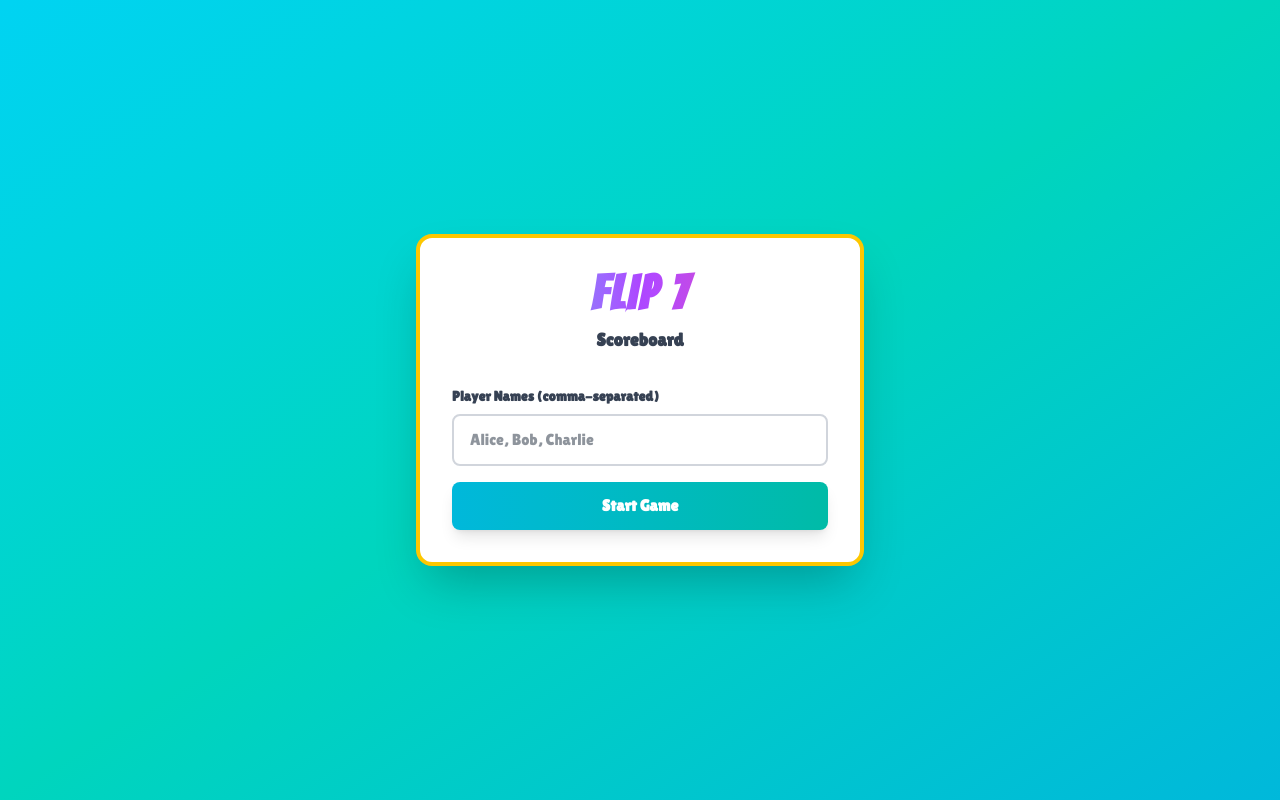
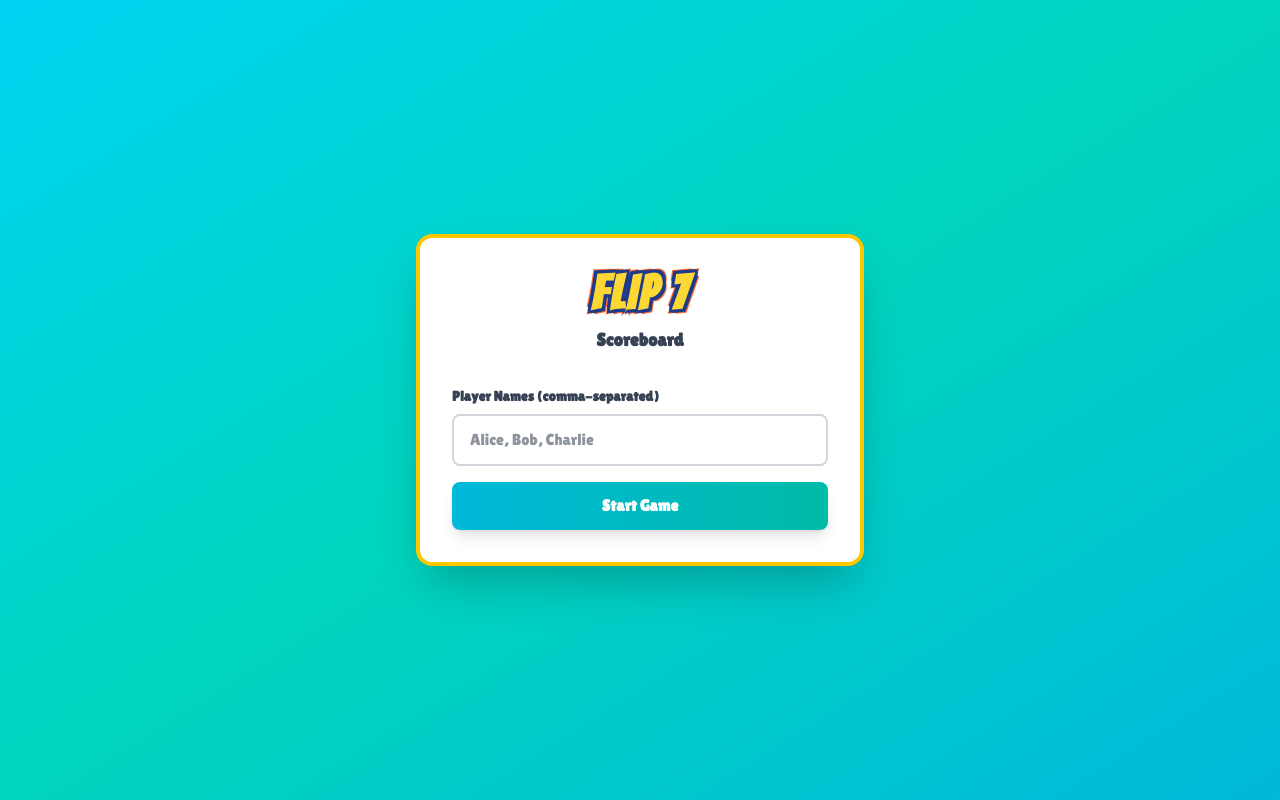
Before and after one commit to kev-inc/flip-7-scoreboard, a Next.js app: page / in a window 1280 px wide. Built offline with nearby package versions, Linux system fonts and the light colour scheme.

Commit message:
Update FLIP 7 logo styling to match original art
Co-authored-by: kev-inc <30917136+kev-inc@users.noreply.github.com>

```diff
--- a/app/globals.css
+++ b/app/globals.css
@@ -36,4 +36,18 @@ body {
 .flip7-title {
   font-family: 'Bangers', cursive;
   letter-spacing: 0.05em;
+  color: #FDD835;
+  text-shadow:
+    -3px -3px 0 #1E3A8A,
+    3px -3px 0 #1E3A8A,
+    -3px 3px 0 #1E3A8A,
+    3px 3px 0 #1E3A8A,
+    -3px 0 0 #1E3A8A,
+    3px 0 0 #1E3A8A,
+    0 -3px 0 #1E3A8A,
+    0 3px 0 #1E3A8A,
+    -4px -4px 0 #FF6B35,
+    4px -4px 0 #FF6B35,
+    -4px 4px 0 #FF6B35,
+    4px 4px 0 #FF6B35;
 }
--- a/app/page.tsx
+++ b/app/page.tsx
@@ -272,7 +272,7 @@ export default function Home() {
     return (
       <div className="min-h-screen bg-gradient-to-br from-cyan-400 via-teal-400 to-cyan-500 flex items-center justify-center p-4">
         <div className="bg-white rounded-2xl shadow-2xl p-8 w-full max-w-md border-4 border-yellow-400">
-          <h1 className="text-5xl font-bold text-center mb-2 text-transparent bg-clip-text bg-gradient-to-r from-cyan-500 via-purple-500 to-pink-500 flip7-title">
+          <h1 className="text-5xl font-bold text-center mb-2 flip7-title">
             FLIP 7
           </h1>
           <p className="text-center text-gray-700 mb-8 text-lg font-semibold">Scoreboard</p>
@@ -308,7 +308,7 @@ export default function Home() {
       <div className="max-w-4xl mx-auto">
         <div className="bg-white rounded-2xl shadow-2xl overflow-hidden border-4 border-yellow-400">
           <div className="bg-gradient-to-r from-cyan-500 via-purple-500 to-pink-500 p-6">
-            <h1 className="text-4xl font-bold text-white text-center flip7-title">
+            <h1 className="text-4xl font-bold text-white text-center flip7-title" style={{ textShadow: '-2px -2px 0 #1E3A8A, 2px -2px 0 #1E3A8A, -2px 2px 0 #1E3A8A, 2px 2px 0 #1E3A8A, -2px 0 0 #1E3A8A, 2px 0 0 #1E3A8A, 0 -2px 0 #1E3A8A, 0 2px 0 #1E3A8A, -3px -3px 0 #FF6B35, 3px -3px 0 #FF6B35, -3px 3px 0 #FF6B35, 3px 3px 0 #FF6B35', color: '#FDD835' }}>
               FLIP 7 SCOREBOARD
             </h1>
             <p className="text-center text-white text-lg font-semibold mt-1">
@@ -499,14 +499,14 @@ export default function Home() {
           <div className="fixed inset-0 bg-black bg-opacity-50 flex items-center justify-center z-50 p-4">
             <div className="bg-white rounded-2xl shadow-2xl p-8 max-w-md w-full border-4 border-yellow-400">
               <div className="text-center">
-                <h2 className="text-4xl font-bold mb-4 text-transparent bg-clip-text bg-gradient-to-r from-yellow-400 via-orange-500 to-red-500 flip7-title">
+                <h2 className="text-4xl font-bold mb-4 flip7-title" style={{ textShadow: '-2px -2px 0 #1E3A8A, 2px -2px 0 #1E3A8A, -2px 2px 0 #1E3A8A, 2px 2px 0 #1E3A8A, -2px 0 0 #1E3A8A, 2px 0 0 #1E3A8A, 0 -2px 0 #1E3A8A, 0 2px 0 #1E3A8A, -3px -3px 0 #FF6B35, 3px -3px 0 #FF6B35, -3px 3px 0 #FF6B35, 3px 3px 0 #FF6B35', color: '#FDD835' }}>
                   🎉 WINNER! 🎉
                 </h2>
                 <p className="text-3xl font-bold text-gray-800 mb-6">
                   {winner}
                 </p>
                 <p className="text-xl text-gray-600 mb-6">
-                  Congratulations! You've reached 200 points!
+                  Congratulations! You&apos;ve reached 200 points!
                 </p>
                 <button
                   onClick={restartGameWithSamePlayers}
```
